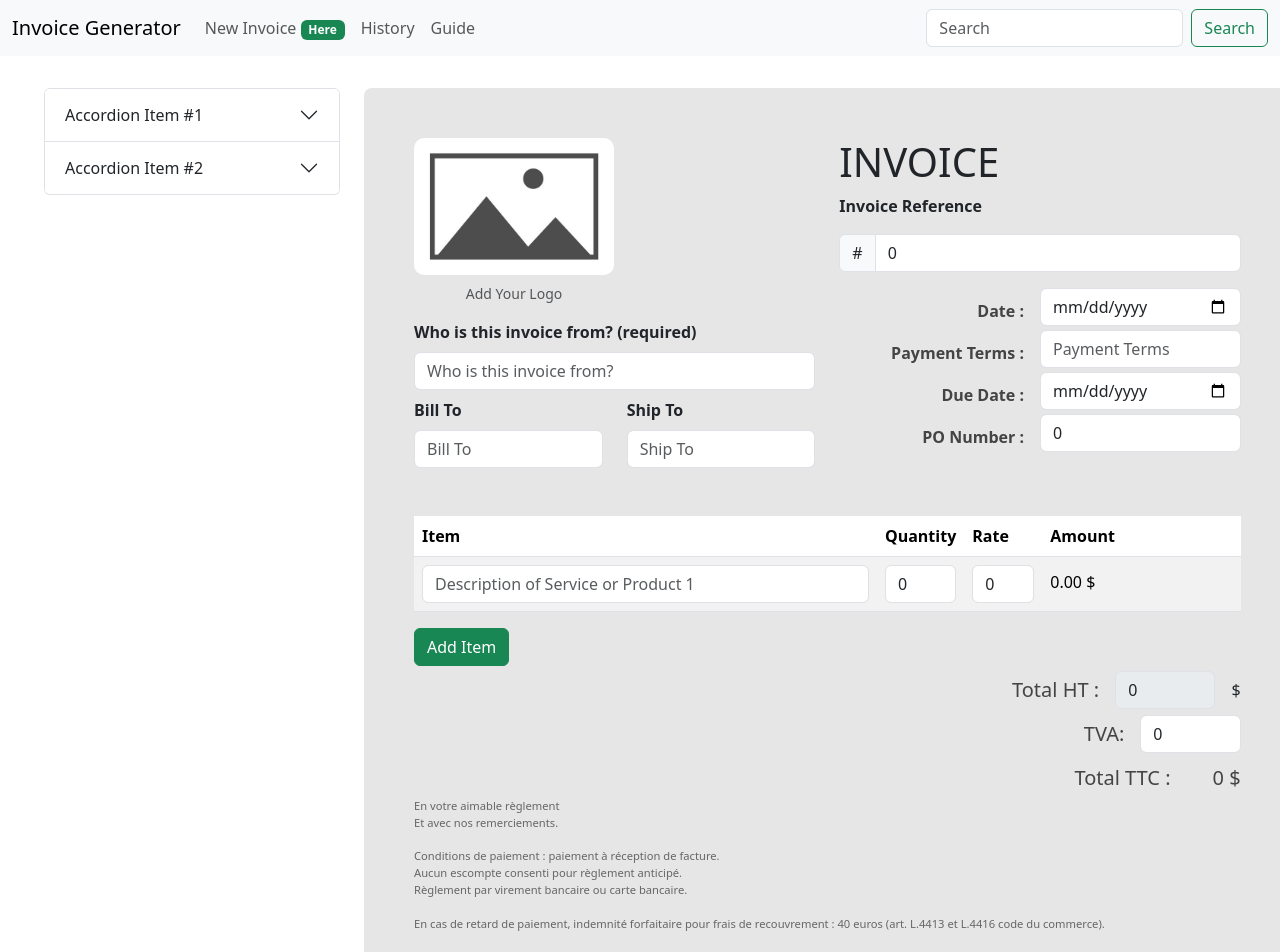
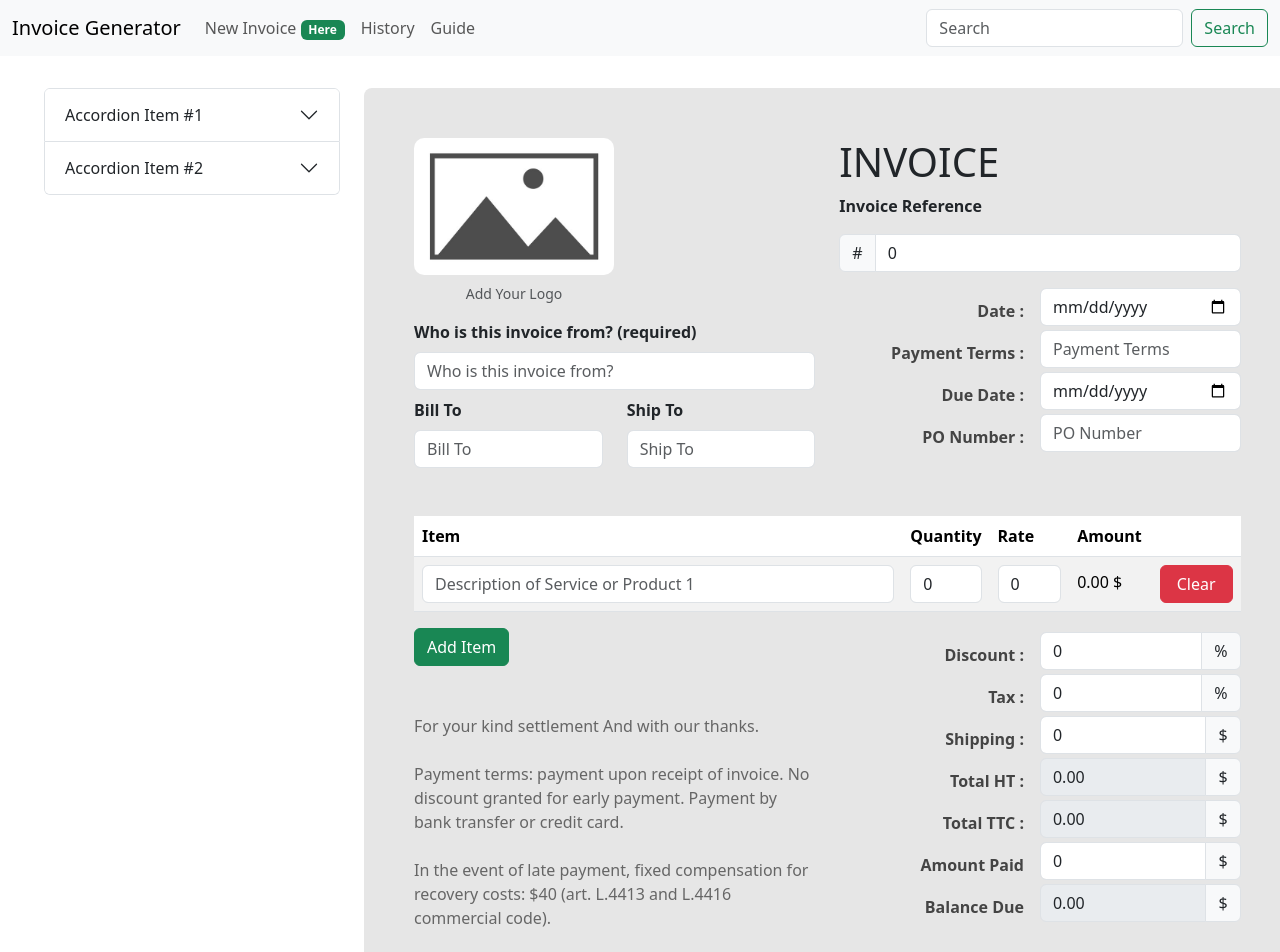
Before and after one commit to softsurgery/invoice_generator, a React app in the folder frontend/: page / in a window 1280 px wide. Shown: the top 952 px of the page. Built offline with nearby package versions, Linux system fonts and the light colour scheme; the HTML template or start-up script is replaced by a standard one.

Commit message:
complete_invoice_design

```diff
--- a/frontend/src/components/Invoice.jsx
+++ b/frontend/src/components/Invoice.jsx
@@ -67,6 +67,7 @@ const Invoice = observer(() => {
                                 placeholder="Invoice ID"
                                 name="id"
                                 type="number"
+                                min={0}
                                 value={invoiceStore.getId()}
                                 onChange={(e) => { invoiceStore.setId(e.target.value) }} />
                         </InputGroup>
@@ -152,6 +153,7 @@ const Invoice = observer(() => {
                                         <td style={{ width: "10%" }}>
                                             <Form.Control
                                                 type="number"
+                                                min={0}
                                                 placeholder="1"
                                                 value={item.quantity}
                                                 onChange={(e) => {
@@ -162,6 +164,7 @@ const Invoice = observer(() => {
                                         <td style={{ width: "10%" }}>
                                             <Form.Control
                                                 type="number"
+                                                min={0}
                                                 placeholder="$"
                                                 value={item.rate}
                                                 onChange={(e) => {
@@ -176,7 +179,15 @@ const Invoice = observer(() => {
                                         </td>
                                         {isFirstItem ? (
                                             <td>
-                                                <div style={{ width: "100px" }}> </div>
+                                                <Button
+                                                style={{width:"73px"}}
+                                                    variant="danger"
+                                                    onClick={() =>
+                                                        invoiceStore.clearFirstItem()
+                                                    }
+                                                >
+                                                    Clear
+                                                </Button>
                                             </td>
                                         ) : (
                                             <td style={{ width: "5%" }}>
@@ -194,73 +205,118 @@ const Invoice = observer(() => {
                         }
                     </tbody>
                 </table>
+                <Row>
+                    <Col sx={7}>
                         <Button
                             variant="success"
                             onClick={() => invoiceStore.addItem()}
                         >Add Item</Button>{' '}
-                <Row>
-                    <Col xs={6}>
+
+                        <p className="conditions mt-5">
+                            For your kind settlement
+                            And with our thanks.
+                            <br /><br />
+                            Payment terms: payment upon receipt of invoice.
+                            No discount granted for early payment.
+                            Payment by bank transfer or credit card.
+                            <br /><br />
+                            In the event of late payment, fixed compensation for recovery costs: $40 (art. L.4413 and L.4416 commercial code).
+                        </p>
                     </Col>
-                    <Col>
+                    <Col sx={5}>
                         <Stack className="justify-content-end mt-1" direction="horizontal" gap={3}>
-                            <strong className='right-type mt-2 mr-3'></strong>
-                            <h5 className='right-type mt-2 mr-3'>
-                                Total HT :
-                            </h5>
+                            <strong className='right-type mt-2 mr-3'>Discount :</strong>
+                            <InputGroup className="w-50">
                                 <Form.Control
-                                className="w-25"
                                     type="number"
-                                disabled
-                                placeholder="%"
-                                value={invoiceStore.sum()}
-                                onChange={(e) => { invoiceStore.setPONumber(e.target.value) }} /><span>$</span>
+                                    value={invoiceStore.getDiscount()}
+                                    min={0}
+                                    max={100}
+                                    onChange={(e) => { invoiceStore.setDiscount(e.target.value) }} />
+                                <InputGroup.Text >%</InputGroup.Text>
+                            </InputGroup>
                         </Stack>
 
                         <Stack className="justify-content-end mt-1" direction="horizontal" gap={3}>
-                            <strong className='right-type mt-2 mr-3'></strong>
-                            <h5 className='right-type mt-2 mr-3'>TVA:</h5>
+                            <strong className='right-type mt-2 mr-3'>Tax :</strong>
+                            <InputGroup className="w-50">
                                 <Form.Control
-                                className="w-25"
                                     type="number"
-                                placeholder="%"
+                                    min={0}
                                     value={invoiceStore.getTax()}
-                                onChange={(e) => { invoiceStore.setPONumber(e.target.value) }} />
+                                    onChange={(e) => { invoiceStore.setTax(e.target.value) }} />
+                                <InputGroup.Text >%</InputGroup.Text>
+                            </InputGroup>
                         </Stack>
 
                         <Stack className="justify-content-end mt-1" direction="horizontal" gap={3}>
-                            <strong className='right-type mt-2 mr-3'></strong>
-                            <h5 className='right-type mt-2 mr-3'>Total TTC :<span style={{ marginLeft: "42px" }}>{invoiceStore.sum()} $</span></h5>
+                            <strong className='right-type mt-2 mr-3'>Shipping :</strong>
+                            <InputGroup className="w-50">
+                                <Form.Control
+                                    type="number"
+                                    min={0}
+                                    value={invoiceStore.getShipping()}
+                                    onChange={(e) => { invoiceStore.setShipping(e.target.value) }} />
+                                <InputGroup.Text >$</InputGroup.Text>
+                            </InputGroup>
+                        </Stack>
+
+                        <Stack className="justify-content-end mt-1" direction="horizontal" gap={3}>
+                            <strong className='right-type mt-2 mr-3'>Total HT :</strong>
+                            <InputGroup className="w-50">
+                                <Form.Control
+                                    disabled
+                                    type="number"
+                                    value={invoiceStore.sum().toFixed(2)} />
+                                <InputGroup.Text >$</InputGroup.Text>
+                            </InputGroup>
+                        </Stack>
+
+                        <Stack className="justify-content-end mt-1" direction="horizontal" gap={3}>
+                            <strong className='right-type mt-2 mr-3'>Total TTC :</strong>
+                            <InputGroup className="w-50">
+                                <Form.Control
+                                    disabled
+                                    type="number"
+                                    value={invoiceStore.getTTC().toFixed(2)}
+                                />
+                                <InputGroup.Text >$</InputGroup.Text>
+                            </InputGroup>
+                        </Stack>
+                        <Stack className="justify-content-end mt-1" direction="horizontal" gap={3}>
+                            <strong className='right-type mt-2 mr-3'>Amount Paid</strong>
+                            <InputGroup className="w-50">
+                                <Form.Control
+                                    type="number"
+                                    value={invoiceStore.getAmountPaid()}
+                                    onChange={(e) => { invoiceStore.setAmountPaid(e.target.value) }}
+                                />
+                                <InputGroup.Text >$</InputGroup.Text>
+                            </InputGroup>
+                        </Stack>
+                        <Stack className="justify-content-end mt-1" direction="horizontal" gap={3}>
+                            <strong className='right-type mt-2 mr-3'>Balance Due</strong>
+                            <InputGroup className="w-50">
+                                <Form.Control
+                                    disabled
+                                    type="number"
+                                    value={invoiceStore.getBalanceDue().toFixed(2)}
+                                />
+                                <InputGroup.Text >$</InputGroup.Text>
+                            </InputGroup>
                         </Stack>
                     </Col>
                 </Row>
 
-                <p className="conditions">
-                    En votre aimable règlement
-                    <br />
-                    Et avec nos remerciements.
-                    <br /><br />
-                    Conditions de paiement : paiement à réception de facture.
-                    <br />
-                    Aucun escompte consenti pour règlement anticipé.
-                    <br />
-                    Règlement par virement bancaire ou carte bancaire.
-                    <br /><br />
-                    En cas de retard de paiement, indemnité forfaitaire pour frais de recouvrement : 40 euros (art. L.4413
-                    et
-                    L.4416 code du commerce).
-                </p>
 
                 <br />
-                <br />
-                <br />
-                <br />
 
-                <p className="bottom-page text-right">
+                {/* <textarea className="bottom-page text-right">
                     MYSAM SAS - N° SIRET 81754802700017 RCS ALBI<br />
                     8, avenue de la Martelle - 81150 TERSSAC 06 32 97 00 22 - www.mysam.fr<br />
                     Code APE 6312Z - N° TVA Intracom. FR 63 817548027<br />
                     IBAN FR76 1470 7034 0031 4211 7882 825 - SWIFT CCBPFRPPMTZ
-                </p>
+                </textarea> */}
             </div>
         </div >
     )
--- a/frontend/src/data/InvoiceStore.js
+++ b/frontend/src/data/InvoiceStore.js
@@ -5,14 +5,17 @@ class InvoiceStore {
     auto = -1
     id = 0
     company = ""
-    date = "12/05/2001"
+    date = ""
     payement_terms = ""
-    due_date = "null"
-    po_number = 0
+    due_date = ""
+    po_number = ""
     bills = ""
     ships = ""
     items = [this.createItem()]
     tax = 0
+    discount = 0
+    shipping = 0
+    amount_paid = 0
 
     constructor() {
         makeAutoObservable(this, {
@@ -63,6 +66,22 @@ class InvoiceStore {
         this.items = items;
     }
 
+    setTax(tax) {
+        this.tax = tax;
+    }
+
+    setDiscount(discount) {
+        this.discount = discount;
+    }
+
+    setShipping(shipping) {
+        this.shipping = shipping;
+    }
+
+    setAmountPaid(amount_paid) {
+        this.amount_paid = amount_paid;
+    }
+
     getId() {
         return this.id;
     }
@@ -103,10 +122,22 @@ class InvoiceStore {
         return this.tax;
     }
 
-    createItem() {
+    getDiscount() {
+        return this.discount;
+    }
+
+    getShipping(){
+        return this.shipping;
+    }
+
+    getAmountPaid(){
+        return this.amount_paid;
+    }
+
+    createItem(index = 0) {
         this.auto++;
         return {
-            id: this.auto,
+            id: index==0 ? index : this.auto,
             description: "",
             quantity: 0,
             rate: 0,
@@ -129,6 +160,10 @@ class InvoiceStore {
         }
     }
 
+    clearFirstItem(){
+        this.items[0] = this.createItem();
+    }
+
     sum(){
         let sum = 0;
         this.items.forEach(item => {
@@ -137,6 +172,13 @@ class InvoiceStore {
         return sum;
     }
 
+    getTTC(){
+        return this.sum() * (1 + Number(this.tax-this.discount)/100) + Number(this.shipping)
+    }
+
+    getBalanceDue(){
+        return this.getTTC() - this.amount_paid
+    }
 
 }
 
--- a/frontend/src/index.css
+++ b/frontend/src/index.css
@@ -41,7 +41,7 @@ h6 {
 }
 
 .conditions {
-  font-size: 0.7em;
+  font-size: 1em;
   color: #666;
 }
 
```
Lines whose indentation alone changed are shown as unchanged.
